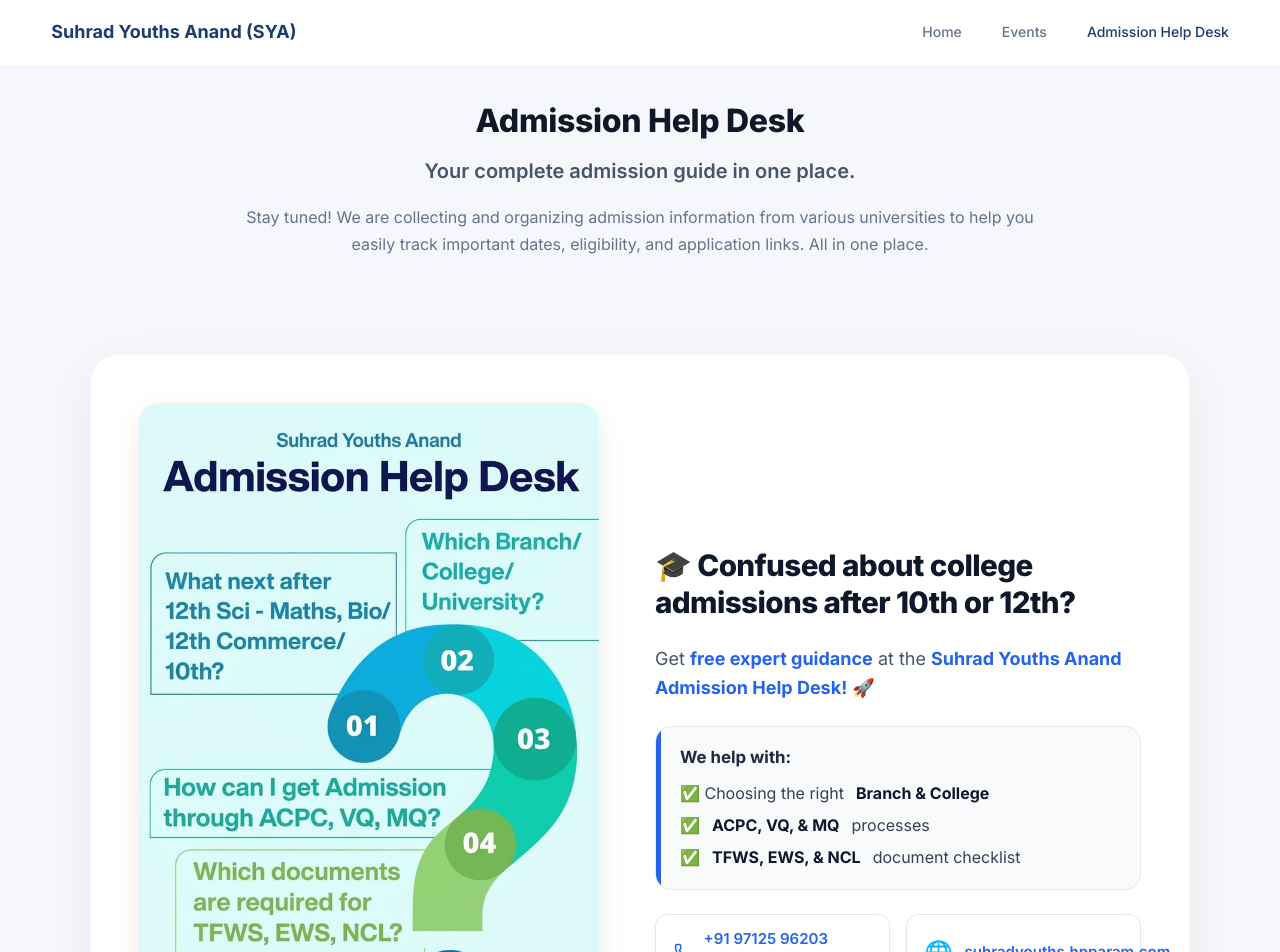
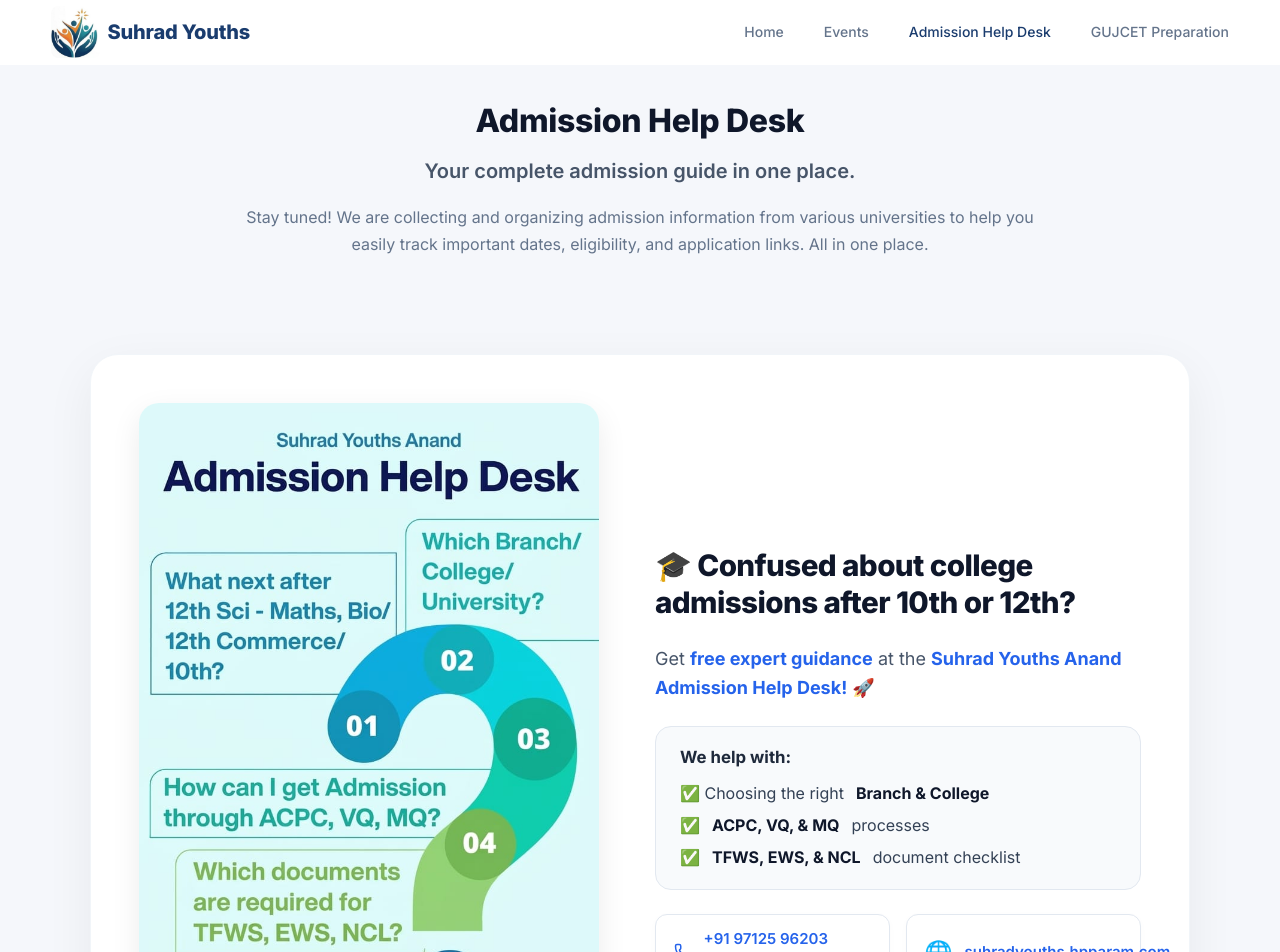
Before and after one commit to rathodjay3497-svg/avd-gujcet-portal, a React (Vite) app in the folder frontend/: page /help-desk in a window 1280 px wide. Shown: the top 952 px of the page. Built offline with nearby package versions, Linux system fonts and the light colour scheme; no server answers.

Commit message:
fixed for admission help desk

```diff
--- a/frontend/src/components/layout/Navbar/Navbar.jsx
+++ b/frontend/src/components/layout/Navbar/Navbar.jsx
@@ -21,7 +21,8 @@
     <nav className={`${styles.navbar} ${scrolled ? styles.scrolled : ''}`}>
       <div className={styles.container}>
         <Link to="/" className={styles.logo}>
-          <span className={styles.logoText}>Suhrad Youths Anand (SYA)</span>
+          <img src="/assets/logo.jpeg" alt="Suhrad Youths Logo" className={styles.logoImg} />
+          <span className={styles.logoText}>Suhrad Youths</span>
         </Link>
 
         <button
@@ -59,12 +60,12 @@
             Admission Help Desk
           </Link>
 
-          {/* <Link
+          <Link
             to="/events/gujcet-2026"
             className={location.pathname === '/events/gujcet-2026' ? styles.active : ''}
           >
-            Admission Help Desk
-          </Link> */}
+            GUJCET Preparation
+          </Link>
 
         </div>
       </div>
--- a/frontend/src/components/layout/Navbar/Navbar.module.css
+++ b/frontend/src/components/layout/Navbar/Navbar.module.css
@@ -31,23 +31,18 @@
   text-decoration: none;
 }
 
-.logoIcon {
-  background: #1A3C6E;
-  color: #fff;
-  font-weight: 800;
-  font-size: 0.875rem;
-  width: 36px;
-  height: 36px;
-  border-radius: 6px;
-  display: flex;
-  align-items: center;
-  justify-content: center;
+.logoImg {
+  height: 52px;
+  width: auto;
+  border-radius: 8px;
+  object-fit: contain;
 }
 
 .logoText {
-  font-weight: 700;
-  font-size: 1.125rem;
+  font-weight: 800;
+  font-size: 1.25rem;
   color: #1A3C6E;
+  letter-spacing: -0.01em;
 }
 
 .navLinks {
--- a/frontend/src/pages/HelpDesk/HelpDesk.jsx
+++ b/frontend/src/pages/HelpDesk/HelpDesk.jsx
@@ -211,7 +211,7 @@
                 rel="noopener noreferrer"
                 className={styles.whatsappBtn}
               >
-                <svg width="20" height="20" viewBox="0 0 32 32" fill="none"><circle cx="16" cy="16" r="16" fill="#25D366"/><path d="M23.4 8.6A10.2 10.2 0 0 0 16 5.8C10.4 5.8 5.8 10.4 5.8 16c0 1.8.5 3.6 1.4 5.2L5.6 26.8l5.8-1.5A10.2 10.2 0 0 0 16 26.2c5.6 0 10.2-4.6 10.2-10.2 0-2.7-1.1-5.3-2.8-7.4zM16 24.4a8.4 8.4 0 0 1-4.3-1.2l-.3-.2-3.4.9.9-3.3-.2-.3A8.5 8.5 0 0 1 7.6 16c0-4.6 3.8-8.4 8.4-8.4 2.3 0 4.4.9 6 2.4a8.3 8.3 0 0 1 2.4 6c0 4.7-3.8 8.4-8.4 8.4zm4.6-6.3c-.3-.1-1.6-.8-1.8-.9-.3-.1-.5-.1-.7.1-.2.3-.7.9-.9 1-.2.1-.4.2-.7 0-.3-.1-1.2-.4-2.3-1.4a8.5 8.5 0 0 1-1.6-2c-.2-.3 0-.5.1-.6l.5-.6.2-.4v-.4l-.9-2.1c-.2-.5-.5-.4-.7-.4h-.6c-.2 0-.5.1-.8.4-.3.3-1 1-1 2.4s1 2.8 1.2 3c.2.2 2 3 4.8 4.2.7.3 1.2.5 1.6.6.7.2 1.3.2 1.8.1.5-.1 1.6-.6 1.8-1.3.2-.6.2-1.1.2-1.2 0-.1-.3-.2-.6-.3z" fill="#fff"/></svg>
+                <svg width="20" height="20" viewBox="0 0 32 32" fill="none"><circle cx="16" cy="16" r="16" fill="#25D366" /><path d="M23.4 8.6A10.2 10.2 0 0 0 16 5.8C10.4 5.8 5.8 10.4 5.8 16c0 1.8.5 3.6 1.4 5.2L5.6 26.8l5.8-1.5A10.2 10.2 0 0 0 16 26.2c5.6 0 10.2-4.6 10.2-10.2 0-2.7-1.1-5.3-2.8-7.4zM16 24.4a8.4 8.4 0 0 1-4.3-1.2l-.3-.2-3.4.9.9-3.3-.2-.3A8.5 8.5 0 0 1 7.6 16c0-4.6 3.8-8.4 8.4-8.4 2.3 0 4.4.9 6 2.4a8.3 8.3 0 0 1 2.4 6c0 4.7-3.8 8.4-8.4 8.4zm4.6-6.3c-.3-.1-1.6-.8-1.8-.9-.3-.1-.5-.1-.7.1-.2.3-.7.9-.9 1-.2.1-.4.2-.7 0-.3-.1-1.2-.4-2.3-1.4a8.5 8.5 0 0 1-1.6-2c-.2-.3 0-.5.1-.6l.5-.6.2-.4v-.4l-.9-2.1c-.2-.5-.5-.4-.7-.4h-.6c-.2 0-.5.1-.8.4-.3.3-1 1-1 2.4s1 2.8 1.2 3c.2.2 2 3 4.8 4.2.7.3 1.2.5 1.6.6.7.2 1.3.2 1.8.1.5-.1 1.6-.6 1.8-1.3.2-.6.2-1.1.2-1.2 0-.1-.3-.2-.6-.3z" fill="#fff" /></svg>
                 Join WhatsApp
               </a>
             </div>
@@ -219,13 +219,13 @@
         </div>
 
         {/* ── Second Banner Image ── */}
-        <div className={styles.heroBanner}>
+        {/* <div className={styles.heroBanner}>
           <img
             src="/assets/admission/admission-desk-1.jpg"
             alt="Career streams after 10th and 12th"
             className={styles.heroBannerImage}
           />
-        </div>
+        </div> */}
 
         <div className={styles.tableWrapper}>
           <table className={styles.table}>
@@ -318,54 +318,6 @@
 
         </div>
 
-        <div className={styles.contactSection}>
-
-          <p className={styles.contactText}>
-            For further information feel free to contact us.
-          </p>
-
-          <div className={styles.contactGrid}>
-            <div className={styles.contactBlock}>
-              <span className={styles.contactIcon} aria-hidden="true">
-                <Phone size={28} strokeWidth={1.75} />
-              </span>
-              <span className={styles.contactLabel}>Call us</span>
-              <a href="tel:+919558610369" className={styles.contactTel}>
-                +91 95586 10369
-              </a>
-            </div>
-
-            <div className={styles.contactDivider} aria-hidden="true" />
-
-            <div className={styles.contactBlock}>
-              <span className={styles.contactIcon} aria-hidden="true">
-                <Mail size={28} strokeWidth={1.75} />
-              </span>
-              <span className={styles.contactLabel}>Email us</span>
-              <a href="mailto:hpymhelpdesk@gmail.com" className={styles.contactLink}>
-                hpymhelpdesk@gmail.com
-              </a>
-            </div>
-
-            <div className={styles.contactDivider} aria-hidden="true" />
-
-            <div className={styles.contactBlock}>
-              <span className={styles.contactIcon} aria-hidden="true">
-                <Instagram size={28} strokeWidth={1.75} />
-              </span>
-              <span className={styles.contactLabel}>Instagram</span>
-              <a
-                href="https://www.instagram.com/anand_classes369?igsh=MXFvMnYxOTZobzM1NQ%3D%3D"
-                target="_blank"
-                rel="noopener noreferrer"
-                className={styles.contactLink}
-              >
-                @anand_classes369
-              </a>
-            </div>
-          </div>
-
-        </div>
 
       </div>
     </div>
--- a/frontend/src/pages/HelpDesk/HelpDesk.module.css
+++ b/frontend/src/pages/HelpDesk/HelpDesk.module.css
@@ -110,16 +110,6 @@
   overflow: hidden;
 }
 
-.helpList::before {
-  content: '';
-  position: absolute;
-  left: 0;
-  top: 0;
-  bottom: 0;
-  width: 5px;
-  background: #2563eb;
-}
-
 .helpListTitle {
   font-size: 1.05rem;
   font-weight: 700;
@@ -174,8 +164,8 @@
 }
 
 .heroContactCard:hover {
-  border-color: #2563eb;
-  box-shadow: 0 4px 16px rgba(37, 99, 235, 0.08);
+  box-shadow: 0 6px 20px rgba(0, 0, 0, 0.06);
+  transform: translateY(-2px);
 }
 
 .heroContactCard svg {
```
Also changed, not shown: frontend/public/assets/admission/admission-desk-1.jpg (deleted), frontend/public/assets/logo.jpeg (added).
